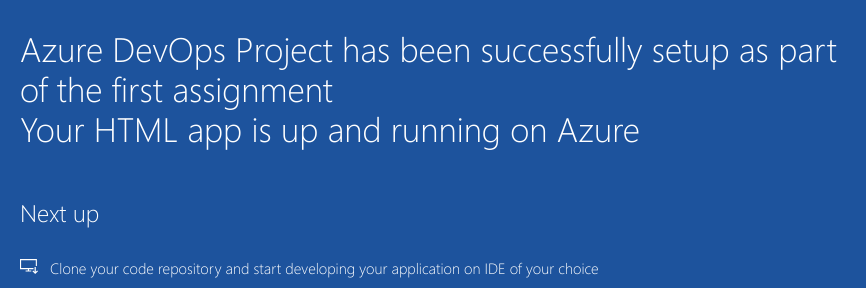
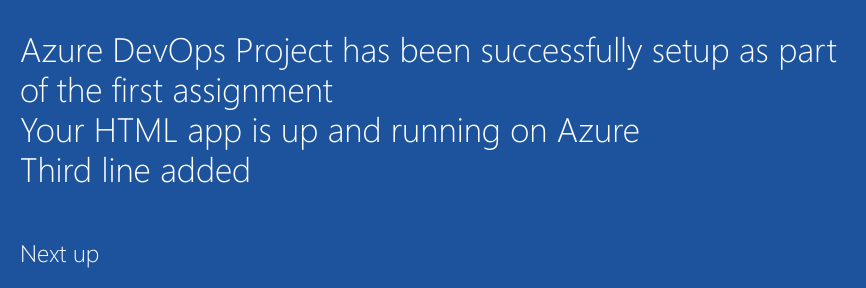
Before and after one commit to Bibhuti-Singh1/GitExample, a plain HTML site: page index.html in a window 1280 px wide. Shown: the part 442-730 px from the top of the page, 205-1071 px from the left. Drawn offline with Linux system fonts and the light colour scheme.

Commit message:
Third line added into index.html

```diff
--- a/index.html
+++ b/index.html
@@ -21,6 +21,7 @@
                 <div class="success-text">Success!</div>
                 <div class="description line-1"> Azure DevOps Project has been successfully setup as part of the first assignment</div>
                 <div class="description line-2"> Your HTML app is up and running on Azure</div>
+		<div class="description line-2"> Third line added</div>
                 <div class="next-steps-container">
                     <div class="next-steps-header">Next up</div>
                     <div class="next-steps-body">
```
